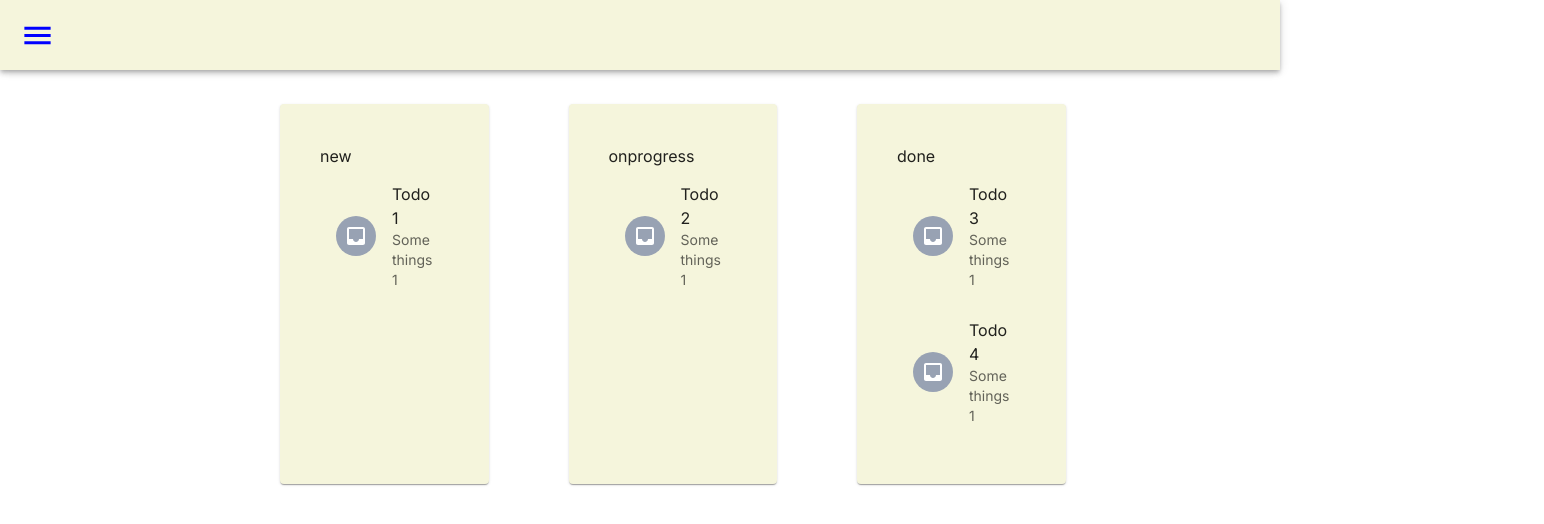
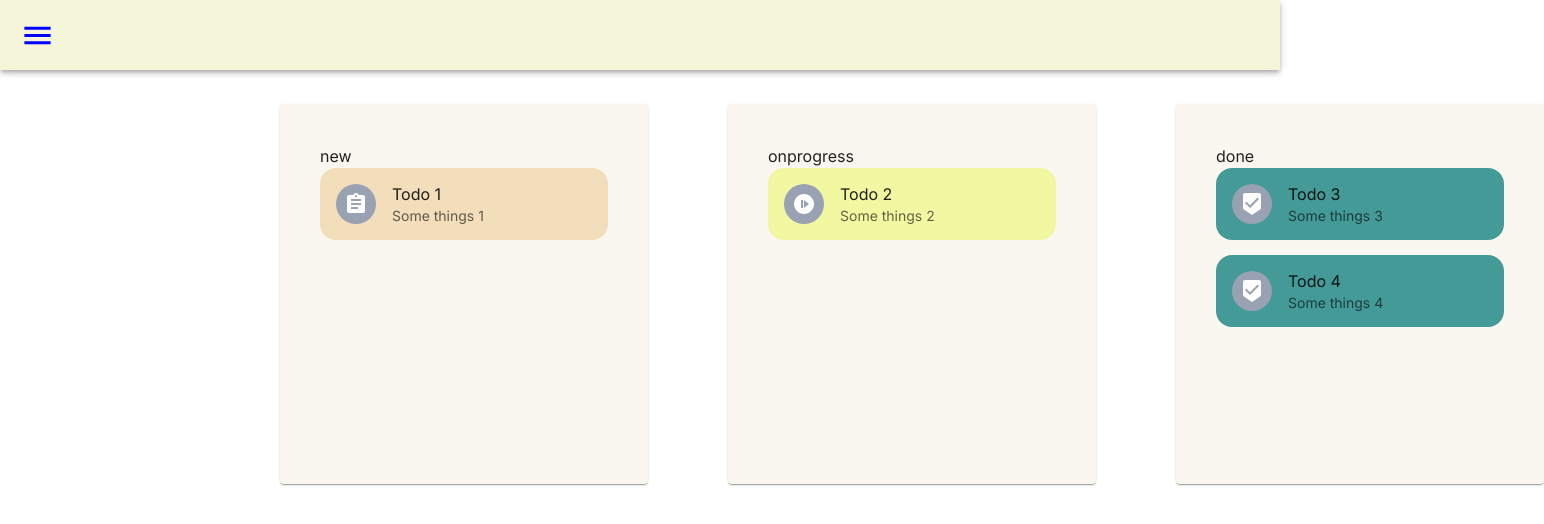
Before and after one commit to erkutr-prog/TodoNext, a Next.js app: page / in a window 1280 px wide. Shown: the top 524 px of the page, 1544 px wide, since content can reach past the window. Built offline with nearby package versions, Linux system fonts and the light colour scheme.

Commit message:
Changed todo reducer and added some style

```diff
--- /dev/null
+++ b/src/assets/colors.ts
@@ -0,0 +1,5 @@
+export const colors: any = {
+    'new': '#F2DEBA',
+    'onprogress': '#F2F7A1',
+    'done': '#439A97',
+}
--- a/src/components/DraggableList.tsx
+++ b/src/components/DraggableList.tsx
@@ -27,7 +27,7 @@ const DraggableList = (({onDragEnd, todoType}: DraggableListProps) => {
                 <Droppable droppableId={todoType}>
                     {(provided) => (
                         <div ref={provided.innerRef} {...provided.droppableProps}>
-                            {items.map((item, index) => (
+                            {items?.map((item, index) => (
                               <DraggableListItem item={item} index={index} key={item.id} />
                             ))}
                             {provided.placeholder}
--- a/src/components/DraggableListItem.tsx
+++ b/src/components/DraggableListItem.tsx
@@ -1,31 +1,50 @@
-import { ITodo } from '@/types'
-import { Avatar, ListItem, ListItemAvatar, ListItemText } from '@mui/material'
-import React from 'react'
-import { Draggable } from 'react-beautiful-dnd'
+import { ITodo, TodoStates } from "@/types";
+import { Avatar, Box, ListItem, ListItemAvatar, ListItemText } from "@mui/material";
+import React, { useEffect, useState } from "react";
+import { Draggable } from "react-beautiful-dnd";
+import AssignmentIcon from "@mui/icons-material/Assignment";
+import NotStartedIcon from '@mui/icons-material/NotStarted';
+import BeenhereIcon from '@mui/icons-material/Beenhere';
 import InboxIcon from '@mui/icons-material/Inbox'
+import { colors } from "@/assets/colors";
+import { useTodoState } from "@/hooks/useTodoState";
+import { useDispatch, useSelector } from "react-redux";
+import { RootState } from "@/pages/app/store";
+
 
 type Props = {
-    item: ITodo,
-    index: number
-}
+  item: ITodo;
+  index: number;
+};
 
-export default function DraggableListItem({item, index}: Props) {
+export default function DraggableListItem({ item, index }: Props) {
+  const {itemState} = useTodoState(item.state, item.id);
+
   return (
     <Draggable key={item.id} draggableId={item.id} index={index}>
       {(provided, snapshot) => (
+        <Box sx={{ backgroundColor: colors[itemState !== undefined ? itemState : 'new'], borderRadius: 4, borderWidth: 0.3, borderColor: '#000'}}>
             <ListItem
               ref={provided.innerRef}
               {...provided.draggableProps}
               {...provided.dragHandleProps}
+              sx={{marginBottom: '15px'}}
             >
               <ListItemAvatar>
                 <Avatar>
-                        <InboxIcon/>
+                  <AssignmentIcon sx={{ display: itemState == 'new' ? 'flex' : 'none'}} />
+                  <NotStartedIcon sx={{ display: itemState == 'onprogress' ? 'flex': 'none'}}/>
+                  <BeenhereIcon sx={{ display: itemState == 'done' ? 'flex' : 'none' }}/>
                 </Avatar>
               </ListItemAvatar>
-                <ListItemText primary={item.header} secondary={item.description}/>
+              <ListItemText
+                sx={{ width: 200, textOverflow: "ellipsis" ,wordWrap: 'break-word'}}
+                primary={item.header}
+                secondary={item.description}
+              />
             </ListItem>
+        </Box>
       )}
     </Draggable>
-  )
+  );
 }
--- a/src/components/TodoContent.tsx
+++ b/src/components/TodoContent.tsx
@@ -1,84 +1,77 @@
-import { Box, Container, SxProps, Theme, Typography } from '@mui/material'
-import React, { useEffect, useState } from 'react'
-import Paper from '@mui/material/Paper';
-import { ITodo, TodoStates } from '@/types';
-import { DragDropContext, DropResult } from 'react-beautiful-dnd';
-import dynamic from 'next/dynamic';
-import { useDispatch } from 'react-redux';
-import { AppDispatch } from '@/pages/app/store';
-import { changeTodoState } from '@/features/todoSlice';
+import { Box, Container, SxProps, Theme, Typography } from "@mui/material";
+import React, { useEffect, useState } from "react";
+import Paper from "@mui/material/Paper";
+import { ITodo, TodoStates } from "@/types";
+import { DragDropContext, DropResult } from "react-beautiful-dnd";
+import dynamic from "next/dynamic";
+import { useDispatch } from "react-redux";
+import { AppDispatch } from "@/pages/app/store";
+import { changeTodoState } from "@/features/todoSlice";
 
-const todoTypes: TodoStates[] = [
-    'new',
-    'onprogress',
-    'done'
-]
+const todoTypes: TodoStates[] = ["new", "onprogress", "done"];
 
 interface IStyles {
   [key: string]: SxProps<Theme>;
 }
-const DraggableList = dynamic(() => import('./DraggableList'), {ssr: false});
+const DraggableList = dynamic(() => import("./DraggableList"), { ssr: false });
 
-const reorder = ({list, startIndex, endIndex}: {list: ITodo[], startIndex: number, endIndex: number}) => {
-    const result = Array.from(list);
-    const [removed] = result.splice(startIndex, 1);
-    result.splice(endIndex, 0, removed);
-
-    return result;
-}
-
-type Props = {}
+type Props = {};
 
 function TodoContent({}: Props) {
-    const [winReady, setWinReady] = useState(false);
-    const dispatch = useDispatch<AppDispatch>()
+  const [winReady, setWinReady] = useState(false);
+  const dispatch = useDispatch<AppDispatch>();
 
   useEffect(() => {
-        setWinReady(true)
-    }, [])
+    setWinReady(true);
+  }, []);
 
-    const onDragEnd = ({destination, source, draggableId}: DropResult) => {
-        if (!destination) return
+  const onDragEnd = ({ destination, source, draggableId }: DropResult) => {
+    if (!destination) return;
+    const { index: sourceIndex, droppableId: sourceId } = source;
 
-        if (destination.droppableId == source.droppableId) return
-        else {
-            dispatch(changeTodoState({id: draggableId, state: destination.droppableId}))
-        }
+    const { index: destIndex, droppableId: destinationId } = destination;
 
-    }
+    dispatch(
+      changeTodoState({
+        sourceId: sourceId,
+        sourceIndex: sourceIndex,
+        destinationId: destinationId,
+        destIndex: destIndex,
+      })
+    );
+  };
 
   return (
     <Box sx={styles.container}>
       <DragDropContext onDragEnd={onDragEnd}>
-            { winReady ?
-                todoTypes.map((value, index) => (
+        {winReady
+          ? todoTypes.map((value, index) => (
               <Paper key={index} sx={styles.flexPaper}>
-                        <DraggableList todoType={value} onDragEnd={onDragEnd}/>
+                <DraggableList todoType={value} onDragEnd={onDragEnd} />
               </Paper>
             ))
-                : null
-            }
+          : null}
       </DragDropContext>
     </Box>
-  )
+  );
 }
 
-export default TodoContent
+export default TodoContent;
 
 const styles: IStyles = {
-    container: (theme: Theme) =>({
-        display: 'flex',
-        flexDirection: 'row',
-        justifyContent: 'space-evenly',
-        alignSelf: 'center',
-        alignItems: 'center',
-        width: '100vw',
+  container: (theme: Theme) => ({
+    display: "flex",
+    flexDirection: "row",
+    justifyContent: "space-evenly",
+    alignSelf: "center",
+    alignItems: "center",
+    width: "100vw",
     paddingX: 30,
   }),
   flexPaper: () => ({
     flex: 1,
     margin: 5,
-        alignSelf: 'center',
-        backgroundColor: 'beige'
-    })
-}
+    alignSelf: "center",
+    backgroundColor: "#FAF7F0",
+  }),
+};
--- a/src/features/todoSlice.ts
+++ b/src/features/todoSlice.ts
@@ -1,35 +1,40 @@
-import { ITodo, StateChangePayload } from "@/types"
+import { DeleteTodoPayload, ITodo, StateChangePayload } from "@/types"
 import { PayloadAction, createSlice } from "@reduxjs/toolkit"
 
-
 export type TodoState = {
-    todos: ITodo[]
+    newTodos: ITodo[],
+    onProgressTodos: ITodo[],
+    doneTodos: ITodo[]
 }
 
 const initialState: TodoState = {
-    todos: [
+    newTodos: [
         {
             id: '0',
             header: 'Todo 1',
             description: 'Some things 1',
             state: 'new'
         },
+    ],
+    onProgressTodos: [
         {
             id: '1',
             header: 'Todo 2',
-            description: 'Some things 1',
+            description: 'Some things 2',
             state: 'onprogress'
         },
+    ],
+    doneTodos: [
         {
             id: '2',
             header: 'Todo 3',
-            description: 'Some things 1',
+            description: 'Some things 3',
             state: 'done'
         },
         {
             id: '3',
             header: 'Todo 4',
-            description: 'Some things 1',
+            description: 'Some things 4',
             state: 'done'
         },
     ]
@@ -40,19 +45,37 @@ const todoSlice = createSlice({
     initialState: initialState,
     reducers: {
         addTodo(state, action: PayloadAction<ITodo>) {
-            state.todos.push(action.payload);
-        },
-        deleteTodo(state, action: PayloadAction<ITodo>) {
-            state.todos.forEach((value, index) => {
-                if (value.id == action.payload.id) delete state.todos[index]
-            })
+            state.newTodos.push(action.payload);
         },
         changeTodoState(state, action: PayloadAction<StateChangePayload>) {
-            state.todos.forEach((value, index) => {
-                if (value.id == action.payload.id) {
-                    state.todos[index].state = action.payload.state
-                }
-            })
+            var draggedItem: ITodo[] = [];
+            switch (action.payload.sourceId) {
+                case 'new':
+                    draggedItem = state.newTodos.splice(action.payload.sourceIndex, 1)
+                    break;
+                case 'onprogress':
+                    draggedItem = state.onProgressTodos.splice(action.payload.sourceIndex, 1)
+                    break;
+                case 'done':
+                    draggedItem = state.doneTodos.splice(action.payload.sourceIndex, 1)
+                    break;
+                default:
+                    break;
+            }
+            draggedItem[0].state = action.payload.destinationId;
+            switch (action.payload.destinationId) {
+                case 'new':
+                    state.newTodos.splice(action.payload.destIndex, 0, draggedItem[0]);
+                    break;
+                case 'onprogress':
+                    state.onProgressTodos.splice(action.payload.destIndex, 0, draggedItem[0])
+                    break;
+                case 'done':
+                    state.doneTodos.splice(action.payload.destIndex, 0, draggedItem[0])
+                    break;
+                default:
+                    break;
+            }
         }
     },
     extraReducers: {}
@@ -60,7 +83,6 @@ const todoSlice = createSlice({
 
 export const {
     addTodo,
-    deleteTodo,
     changeTodoState
 } = todoSlice.actions
 
--- /dev/null
+++ b/src/hooks/useTodoState.tsx
@@ -0,0 +1,30 @@
+import { useEffect, useState, } from "react";
+import { useSelector } from "react-redux";
+import { RootState } from './../pages/app/store';
+import { ITodo, TodoStates } from "@/types";
+
+
+export function useTodoState(todoType: TodoStates | string, todoId: string) {
+    const screenState = useSelector((state: RootState) => state.todos);
+    const [itemState, setItemState] = useState<TodoStates | string>()
+
+    useEffect(() => {
+        let item: ITodo | undefined;
+        switch( todoType ) {
+            case 'new':
+                item = screenState.newTodos.find((value) => value.id == todoId);
+                break;
+            case 'onprogress':
+                item = screenState.onProgressTodos.find((value) => value.id == todoId);
+                break;
+            case 'done':
+                item = screenState.doneTodos.find((value) => value.id == todoId);
+                break;
+            default:
+                break;
+        }
+        setItemState(item !== undefined ? item.state : 'new')
+    }, [screenState])
+
+    return { itemState }
+}
--- a/src/hooks/useTodos.tsx
+++ b/src/hooks/useTodos.tsx
@@ -6,17 +6,21 @@ import { ITodo, TodoStates } from "@/types";
 
 export function useTodos(todoState: TodoStates) {
     const screenState = useSelector((state: RootState) => state.todos);
-    const [items, setItems] = useState<ITodo[]>([])
 
-    useEffect(() => {
-        let todoList: ITodo[] = []
-        screenState.todos.filter((value, index) => {
-            if (value.state == todoState) {
-                todoList.push(value)
-            }
-        })
-        setItems(todoList)
-    }, [todoState, screenState.todos])
+    var items: ITodo[] = []
+    switch (todoState) {
+        case 'new':
+            items = screenState.newTodos;
+            break;
+        case 'onprogress':
+            items = screenState.onProgressTodos;
+            break;
+        case 'done':
+            items = screenState.doneTodos;
+            break;
+        default:
+            break;
+    }
 
     return { items }
 
```
Also changed, not shown: src/types/index.ts (+9 -2 lines). Lines whose indentation alone changed are shown as unchanged.
